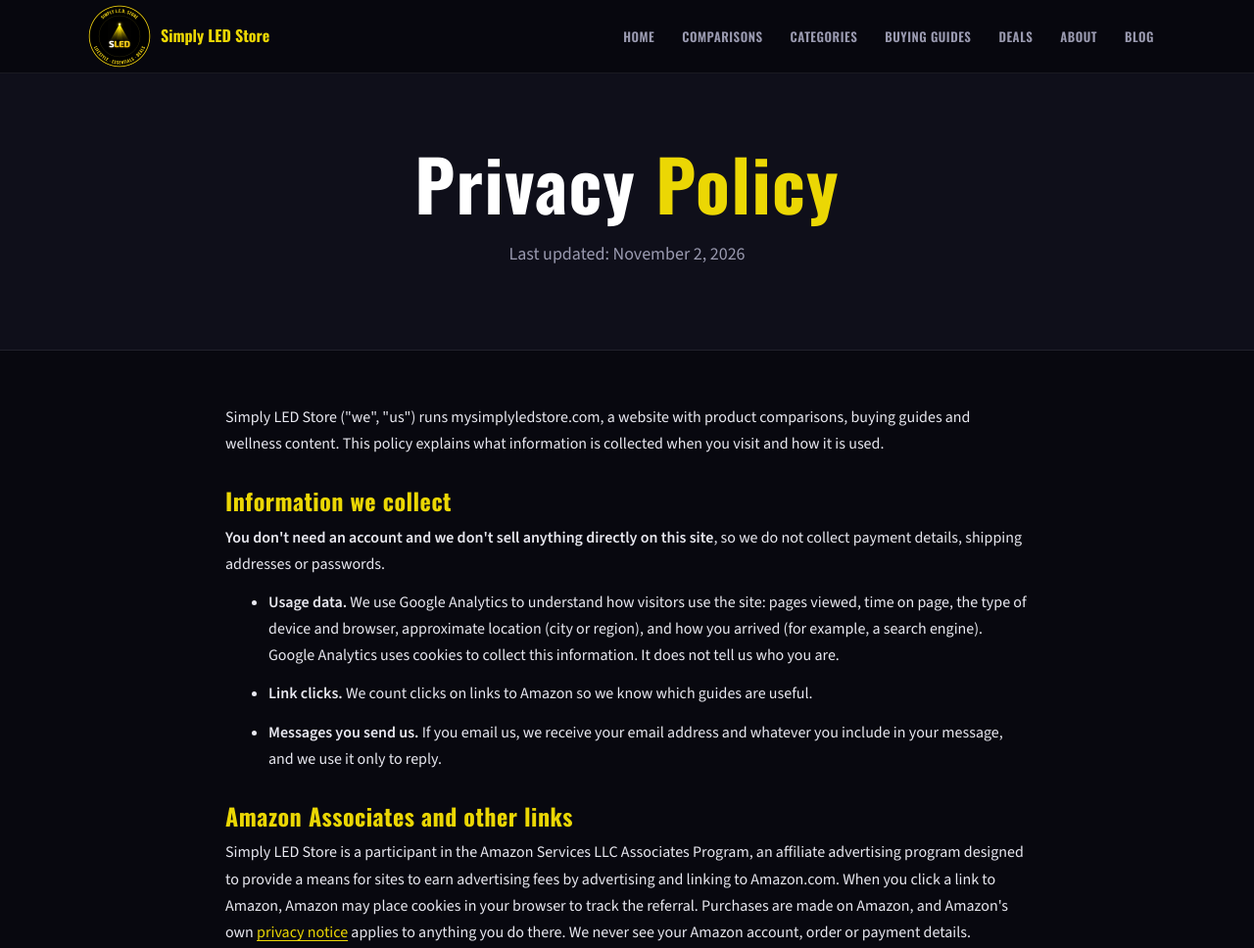
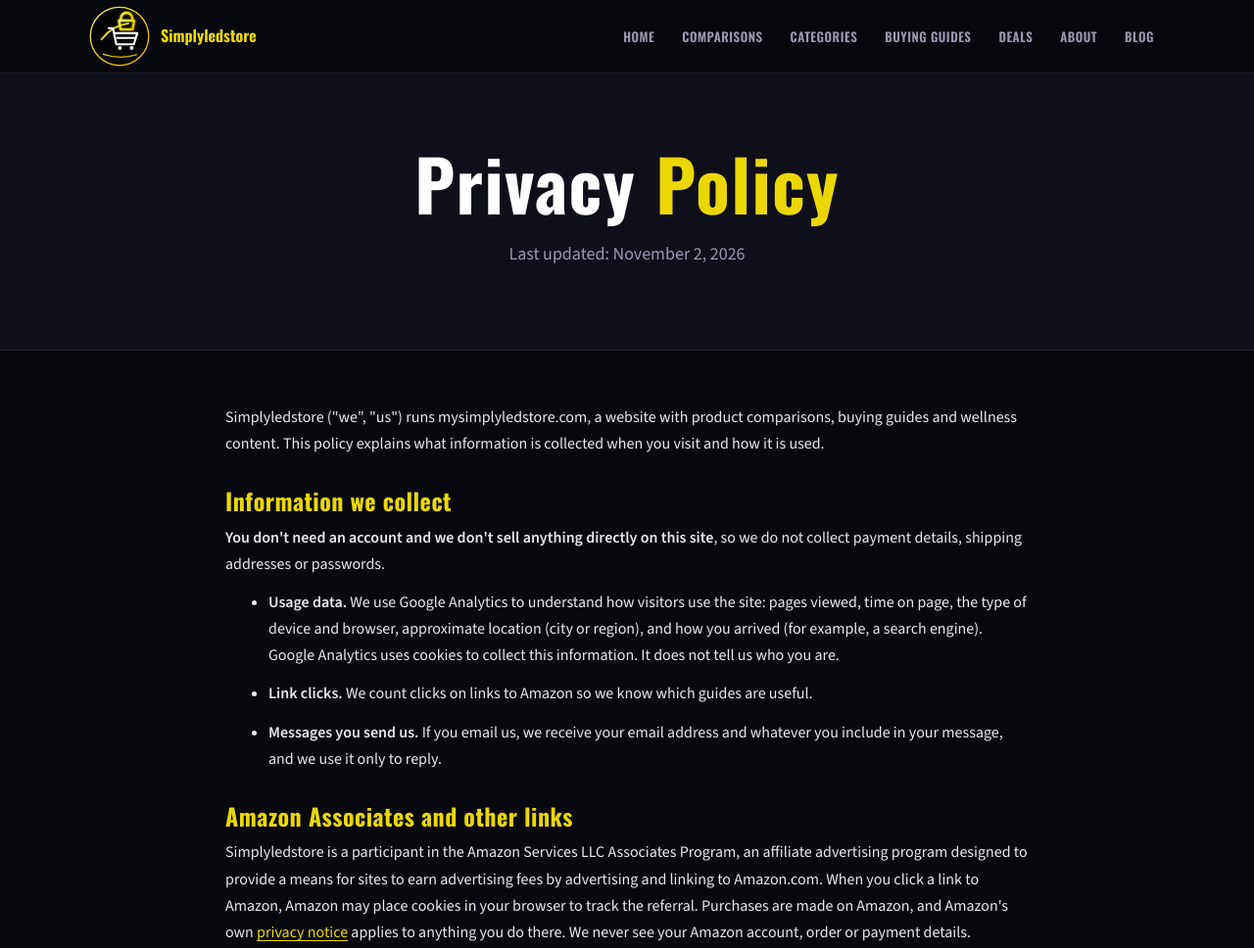
Before and after one commit to simplysharon62-hash/mysimplyledstore, a plain HTML site: page privacy-policy.html in a window 1280 px wide. Shown: the top 968 px of the page at 98% size. Drawn offline with nearby package versions, Linux system fonts and the light colour scheme.

```diff
--- a/privacy-policy.html
+++ b/privacy-policy.html
@@ -2,18 +2,18 @@
 <html lang="en">
 <head>
   <meta charset="UTF-8"><meta name="viewport" content="width=device-width, initial-scale=1.0">
-  <title>Privacy Policy | Simply LED Store</title>
-  <meta name="description" content="How Simply LED Store collects, uses and protects information, including analytics cookies and Amazon affiliate links.">
+  <title>Privacy Policy | Simplyledstore</title>
+  <meta name="description" content="How Simplyledstore collects, uses and protects information, including analytics cookies and Amazon affiliate links.">
   <link rel="canonical" href="https://mysimplyledstore.com/privacy-policy.html">
-  <meta property="og:type" content="article"><meta property="og:title" content="Privacy Policy | Simply LED Store"><meta property="og:description" content="How Simply LED Store collects, uses and protects information, including analytics cookies and Amazon affiliate links."><meta property="og:url" content="https://mysimplyledstore.com/privacy-policy.html"><meta property="og:image" content="https://mysimplyledstore.com/sled-ring-logo.png">
+  <meta property="og:type" content="article"><meta property="og:title" content="Privacy Policy | Simplyledstore"><meta property="og:description" content="How Simplyledstore collects, uses and protects information, including analytics cookies and Amazon affiliate links."><meta property="og:url" content="https://mysimplyledstore.com/privacy-policy.html"><meta property="og:image" content="https://mysimplyledstore.com/simplyledstore-logo.svg">
   <script async src="https://www.googletagmanager.com/gtag/js?id=G-BEJNBLHZX2"></script><script>window.dataLayer=window.dataLayer||[];function gtag(){dataLayer.push(arguments);}gtag('js',new Date());gtag('config','G-BEJNBLHZX2');</script>
   <link rel="preconnect" href="https://fonts.googleapis.com"><link rel="preconnect" href="https://fonts.gstatic.com" crossorigin><link href="https://fonts.googleapis.com/css2?family=Oswald:wght@400;600;700&family=Source+Sans+3:wght@300;400;600&display=swap" rel="stylesheet"><link rel="stylesheet" href="seo.css">
 </head>
 <body>
-  <nav><div class="nav-inner"><a class="nav-logo" href="index.html"><img src="sls-logo.png" alt="Simply LED Store logo"><span>Simply LED Store</span></a><div class="nav-links" id="navLinks"><a class="nav-link" href="index.html">Home</a><a class="nav-link" href="index.html#comparisons">Comparisons</a><a class="nav-link" href="index.html#categories">Categories</a><a class="nav-link" href="index.html#guides">Buying Guides</a><a class="nav-link" href="index.html#deals">Deals</a><a class="nav-link" href="about.html">About</a><a class="nav-link" href="blog.html">Blog</a></div><button class="hamburger" id="menuToggle" type="button" aria-label="Open menu" aria-expanded="false" aria-controls="navLinks"><span></span><span></span><span></span></button></div></nav>
+  <nav><div class="nav-inner"><a class="nav-logo" href="index.html"><img src="simplyledstore-logo.svg" alt="Simplyledstore logo"><span>Simplyledstore</span></a><div class="nav-links" id="navLinks"><a class="nav-link" href="index.html">Home</a><a class="nav-link" href="index.html#comparisons">Comparisons</a><a class="nav-link" href="index.html#categories">Categories</a><a class="nav-link" href="index.html#guides">Buying Guides</a><a class="nav-link" href="index.html#deals">Deals</a><a class="nav-link" href="about.html">About</a><a class="nav-link" href="blog.html">Blog</a></div><button class="hamburger" id="menuToggle" type="button" aria-label="Open menu" aria-expanded="false" aria-controls="navLinks"><span></span><span></span><span></span></button></div></nav>
   <section class="sub-hero"><h1>Privacy <span class="accent">Policy</span></h1><p>Last updated: November 2, 2026</p></section>
   <section class="section"><div class="content-inner legal">
-<p>Simply LED Store ("we", "us") runs mysimplyledstore.com, a website with product comparisons, buying guides and wellness content. This policy explains what information is collected when you visit and how it is used.</p>
+<p>Simplyledstore ("we", "us") runs mysimplyledstore.com, a website with product comparisons, buying guides and wellness content. This policy explains what information is collected when you visit and how it is used.</p>
 <h2>Information we collect</h2>
 <p><strong>You don't need an account and we don't sell anything directly on this site</strong>, so we do not collect payment details, shipping addresses or passwords.</p>
 <ul>
@@ -22,7 +22,7 @@
 <li><strong>Messages you send us.</strong> If you email us, we receive your email address and whatever you include in your message, and we use it only to reply.</li>
 </ul>
 <h2>Amazon Associates and other links</h2>
-<p>Simply LED Store is a participant in the Amazon Services LLC Associates Program, an affiliate advertising program designed to provide a means for sites to earn advertising fees by advertising and linking to Amazon.com. When you click a link to Amazon, Amazon may place cookies in your browser to track the referral. Purchases are made on Amazon, and Amazon's own <a href="https://www.amazon.com/gp/help/customer/display.html?nodeId=GX7NJQ4ZB8MHFRNJ" target="_blank" rel="noopener">privacy notice</a> applies to anything you do there. We never see your Amazon account, order or payment details.</p>
+<p>Simplyledstore is a participant in the Amazon Services LLC Associates Program, an affiliate advertising program designed to provide a means for sites to earn advertising fees by advertising and linking to Amazon.com. When you click a link to Amazon, Amazon may place cookies in your browser to track the referral. Purchases are made on Amazon, and Amazon's own <a href="https://www.amazon.com/gp/help/customer/display.html?nodeId=GX7NJQ4ZB8MHFRNJ" target="_blank" rel="noopener">privacy notice</a> applies to anything you do there. We never see your Amazon account, order or payment details.</p>
 <p>Embedded videos, fonts and other content may be loaded from third parties such as Google and YouTube, which may also use cookies under their own privacy policies.</p>
 <h2>Cookies and your choices</h2>
 <p>You can block or delete cookies in your browser settings, and you can opt out of Google Analytics with Google's <a href="https://tools.google.com/dlpage/gaoptout" target="_blank" rel="noopener">browser add-on</a>. The site works without cookies.</p>
@@ -34,6 +34,6 @@
 <p>We may update this policy from time to time. The date at the top shows when it last changed.</p>
 <h2>Contact</h2>
 <p>Questions about this policy? Email <a href="mailto:simplyledstore@gmail.com">simplyledstore@gmail.com</a>.</p></div></section>
-  <footer><div class="footer-inner"><div class="footer-legal"><a href="privacy-policy.html">Privacy Policy</a><span>·</span><a href="affiliate-disclosure.html">Affiliate Disclosure</a><span>·</span><a href="contact.html">Contact</a></div><div class="footer-bottom">&copy; 2026 Simply LED Store &middot; As an Amazon Associate I earn from qualifying purchases.</div></div></footer><script src="site.js"></script>
+  <footer><div class="footer-inner"><div class="footer-legal"><a href="privacy-policy.html">Privacy Policy</a><span>·</span><a href="affiliate-disclosure.html">Affiliate Disclosure</a><span>·</span><a href="contact.html">Contact</a></div><div class="footer-bottom">&copy; 2026 Simplyledstore &middot; As an Amazon Associate I earn from qualifying purchases.</div></div></footer><script src="site.js"></script>
 </body>
 </html>
```
